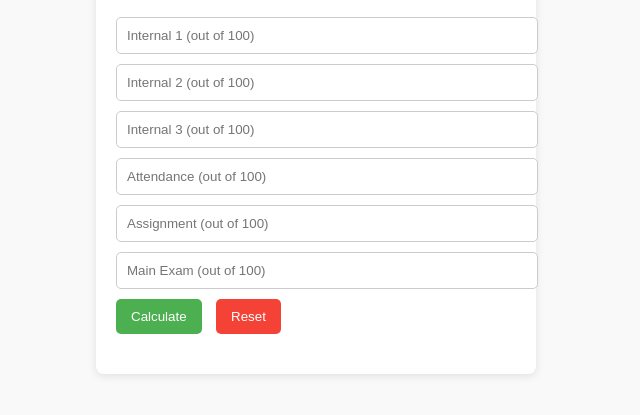
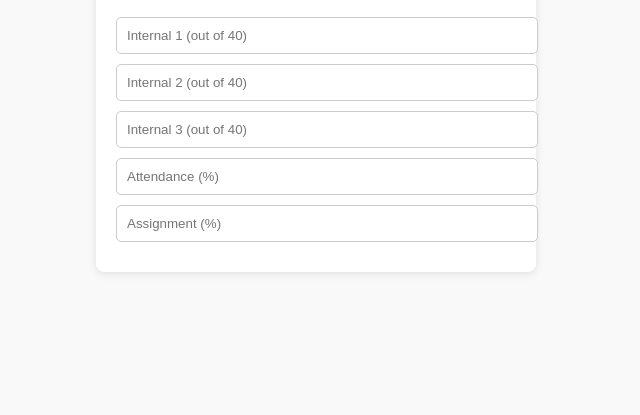
Before and after one commit to jewzon/Course-marks-calculator, a plain HTML site: page Index.html in a window 1280 px wide. Shown: the part 99-514 px from the top of the page, without its empty margins (324-964 px from the left). Drawn offline with Linux system fonts and the light colour scheme.

Commit message:
Update Index.html

```diff
--- a/Index.html
+++ b/Index.html
@@ -1,4 +1,5 @@
-<!DOCTYPE html><html lang="en">
+<!DOCTYPE html>
+<html lang="en">
 <head>
   <meta charset="UTF-8" />
   <meta name="viewport" content="width=device-width, initial-scale=1.0" />
@@ -46,34 +47,9 @@
 <body>
   <div class="container">
     <h2>Course Marks Calculator</h2>
-    <input type="number" id="int1" placeholder="Internal 1 (out of 100)" />
-    <input type="number" id="int2" placeholder="Internal 2 (out of 100)" />
-    <input type="number" id="int3" placeholder="Internal 3 (out of 100)" />
-    <input type="number" id="attendance" placeholder="Attendance (out of 100)" />
-    <input type="number" id="assignment" placeholder="Assignment (out of 100)" />
-    <input type="number" id="mainExam" placeholder="Main Exam (out of 100)" />
-    <button onclick="calculate()">Calculate</button>
-    <button class="reset" onclick="resetFields()">Reset</button>
-    <div class="result" id="result"></div>
-  </div>  <script>
-    function calculate() {
-      const int1 = parseFloat(document.getElementById('int1').value) || 0;
-      const int2 = parseFloat(document.getElementById('int2').value) || 0;
-      const int3 = parseFloat(document.getElementById('int3').value) || 0;
-      const attendance = parseFloat(document.getElementById('attendance').value) || 0;
-      const assignment = parseFloat(document.getElementById('assignment').value) || 0;
-      const mainExam = parseFloat(document.getElementById('mainExam').value) || 0;
-
-      const total = int1 * 0.15 + int2 * 0.15 + int3 * 0.15 + attendance * 0.05 + assignment * 0.10 + mainExam * 0.40;
-
-      document.getElementById('result').innerText = `Total Score: ${total.toFixed(2)}%`;
-    }
-
-    function resetFields() {
-      ['int1','int2','int3','attendance','assignment','mainExam'].forEach(id => {
-        document.getElementById(id).value = '';
-      });
-      document.getElementById('result').innerText = '';
-    }
-  </script></body>
-</html>
+    <input type="number" id="int1" placeholder="Internal 1 (out of 40)" />
+    <input type="number" id="int2" placeholder="Internal 2 (out of 40)" />
+    <input type="number" id="int3" placeholder="Internal 3 (out of 40)" />
+    <input type="number" id="attendance" placeholder="Attendance (%)" />
+    <input type="number" id="assignment" placeholder="Assignment (%)" />
+    <input type="number" id="mainExam" placeholder="Main
```
